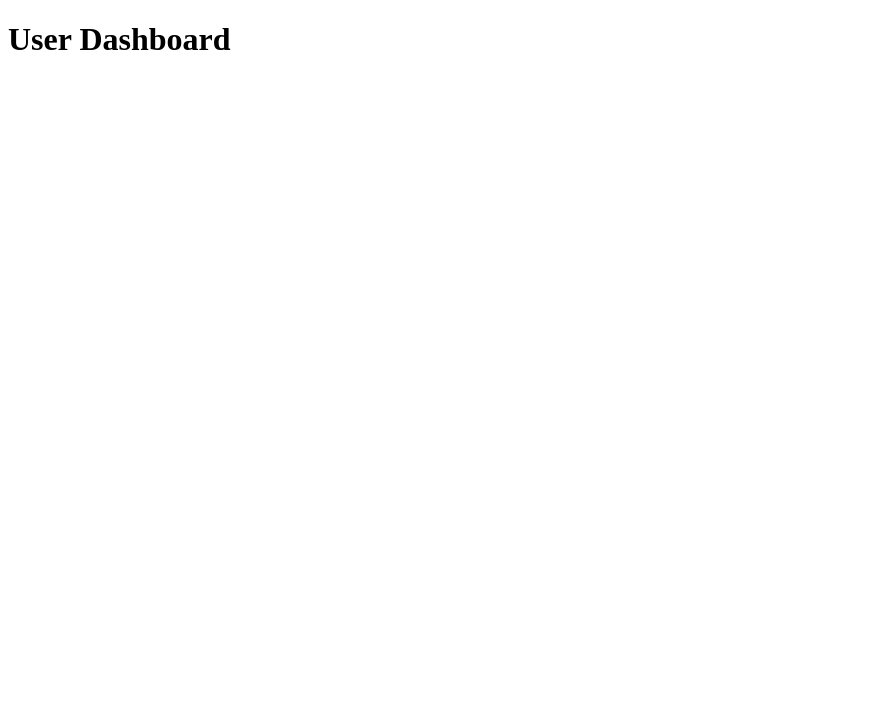
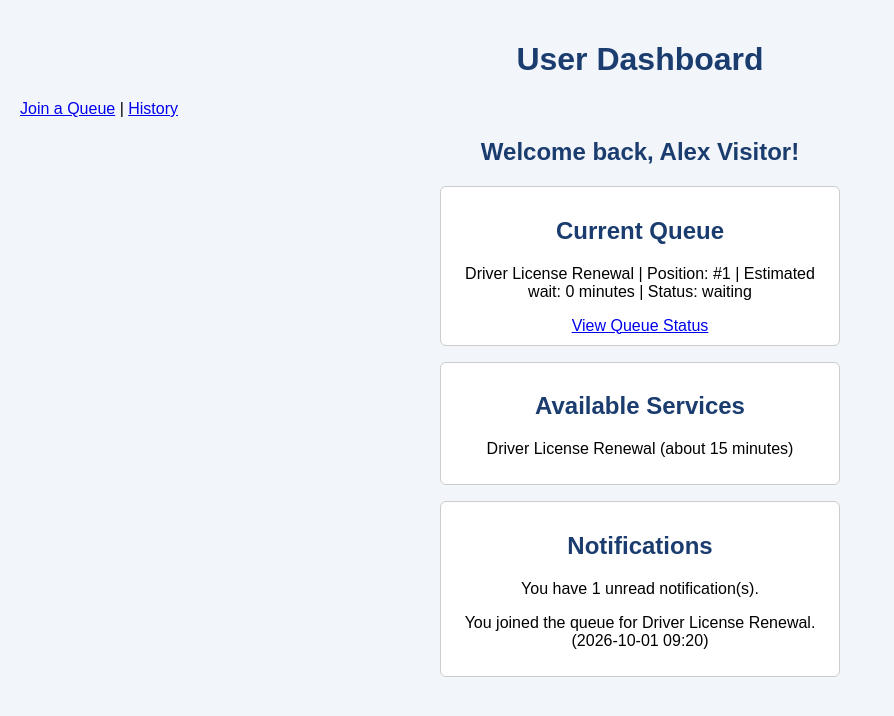
Before and after one commit to s101623/cosc4353-group9, a plain HTML site: page frontend/user-dashboard.html in a window 1280 px wide. Shown: the whole page, without its empty margins (0-894 px from the left). Drawn offline with Linux system fonts and the light colour scheme.

Commit message:
build user dashboard screen with mock data

```diff
--- a/frontend/css/user-screens.css
+++ b/frontend/css/user-screens.css
@@ -62,3 +62,21 @@
   opacity: 0.4;
   cursor: not-allowed;
 }
+
+/* the white boxes on the dashboard */
+.box {
+  background-color: white;
+  border: 1px solid #cccccc;
+  border-radius: 6px;
+  padding: 10px;
+  margin-bottom: 16px;
+}
+
+.box ul {
+  list-style: none;
+  padding: 0;
+}
+
+.box li {
+  margin-bottom: 6px;
+}
--- /dev/null
+++ b/frontend/js/user-dashboard.js
@@ -0,0 +1,117 @@
+// User Dashboard screen
+// Uses the shared mock data from mock-data.js (no backend yet)
+
+// For now we pretend this visitor is logged in.
+// Later this will come from the login screen.
+var currentUserEmail = "visitor@example.com";
+var currentUserName = "Alex Visitor";
+
+// grab the parts of the page we need
+var welcomeMessage = document.getElementById("welcomeMessage");
+var currentQueueInfo = document.getElementById("currentQueueInfo");
+var viewQueueLink = document.getElementById("viewQueueLink");
+var serviceList = document.getElementById("serviceList");
+var notificationCount = document.getElementById("notificationCount");
+var notificationList = document.getElementById("notificationList");
+
+// find a service by its id
+function getService(serviceId) {
+  for (var i = 0; i < services.length; i++) {
+    if (services[i].id === serviceId) {
+      return services[i];
+    }
+  }
+  return null;
+}
+
+// find this visitor's current queue entry (or null if they are not in a queue)
+function findMyEntry() {
+  for (var i = 0; i < queueEntries.length; i++) {
+    if (queueEntries[i].userEmail === currentUserEmail && queueEntries[i].status !== "served") {
+      return queueEntries[i];
+    }
+  }
+  return null;
+}
+
+// work out the visitor's position in line for their service
+function getPosition(myEntry) {
+  var position = 0;
+  for (var i = 0; i < queueEntries.length; i++) {
+    var entry = queueEntries[i];
+    if (entry.serviceId === myEntry.serviceId && entry.status !== "served" && entry.joinedAt <= myEntry.joinedAt) {
+      position++;
+    }
+  }
+  return position;
+}
+
+// show the welcome message
+function showWelcome() {
+  welcomeMessage.textContent = "Welcome back, " + currentUserName + "!";
+}
+
+// show the current queue status
+function showCurrentQueue() {
+  var myEntry = findMyEntry();
+
+  if (myEntry === null) {
+    currentQueueInfo.textContent = "You are not in a queue right now.";
+    viewQueueLink.style.display = "none";
+    return;
+  }
+
+  var service = getService(myEntry.serviceId);
+  var position = getPosition(myEntry);
+  // simple estimate: people ahead of you times the service duration
+  var wait = (position - 1) * service.duration;
+
+  currentQueueInfo.textContent = service.name + " | Position: #" + position + " | Estimated wait: " + wait + " minutes | Status: " + myEntry.status;
+  viewQueueLink.style.display = "inline";
+}
+
+// show the services that are open
+function showServices() {
+  for (var i = 0; i < services.length; i++) {
+    if (services[i].isOpen) {
+      var item = document.createElement("li");
+      item.textContent = services[i].name + " (about " + services[i].duration + " minutes)";
+      serviceList.appendChild(item);
+    }
+  }
+
+  if (serviceList.children.length === 0) {
+    serviceList.textContent = "No services are open right now.";
+  }
+}
+
+// show a short summary of this visitor's notifications
+function showNotifications() {
+  var myNotifications = [];
+  var unread = 0;
+
+  for (var i = 0; i < notifications.length; i++) {
+    if (notifications[i].userEmail === currentUserEmail) {
+      myNotifications.push(notifications[i]);
+      if (notifications[i].read === false) {
+        unread++;
+      }
+    }
+  }
+
+  notificationCount.textContent = "You have " + unread + " unread notification(s).";
+
+  // show the 3 most recent ones
+  var start = Math.max(0, myNotifications.length - 3);
+  for (var j = myNotifications.length - 1; j >= start; j--) {
+    var item = document.createElement("li");
+    item.textContent = myNotifications[j].message + " (" + myNotifications[j].time + ")";
+    notificationList.appendChild(item);
+  }
+}
+
+// run when the page first loads
+showWelcome();
+showCurrentQueue();
+showServices();
+showNotifications();
--- a/frontend/user-dashboard.html
+++ b/frontend/user-dashboard.html
@@ -5,10 +5,40 @@
     <meta name="viewport" content="width=device-width, initial-scale=1.0">
     <title>QueueSmart - User Dashboard</title>
     <link rel="stylesheet" href="css/style.css">
+    <link rel="stylesheet" href="css/user-screens.css">
 </head>
 <body>
     <h1>User Dashboard</h1>
 
+    <p>
+        <a href="join-queue.html">Join a Queue</a> |
+        <a href="history.html">History</a>
+    </p>
+
+    <main>
+        <h2 id="welcomeMessage">Welcome back!</h2>
+
+        <div class="box" id="currentQueueBox">
+            <h2>Current Queue</h2>
+            <p id="currentQueueInfo"></p>
+            <a href="queue-status.html" id="viewQueueLink">View Queue Status</a>
+        </div>
+
+        <div class="box" id="servicesBox">
+            <h2>Available Services</h2>
+            <ul id="serviceList">
+            </ul>
+        </div>
+
+        <div class="box" id="notificationsBox">
+            <h2>Notifications</h2>
+            <p id="notificationCount"></p>
+            <ul id="notificationList">
+            </ul>
+        </div>
+    </main>
+
     <script src="js/mock-data.js"></script>
+    <script src="js/user-dashboard.js"></script>
 </body>
 </html>
```
